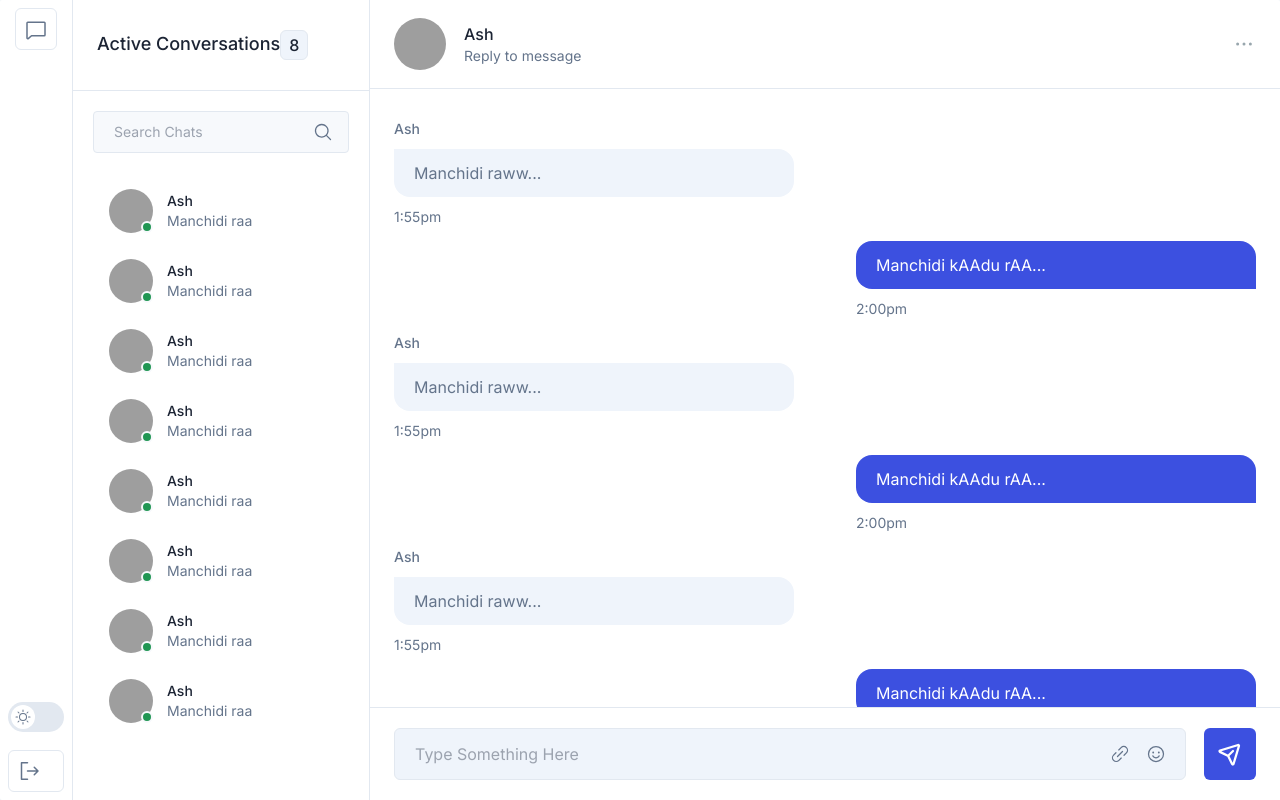
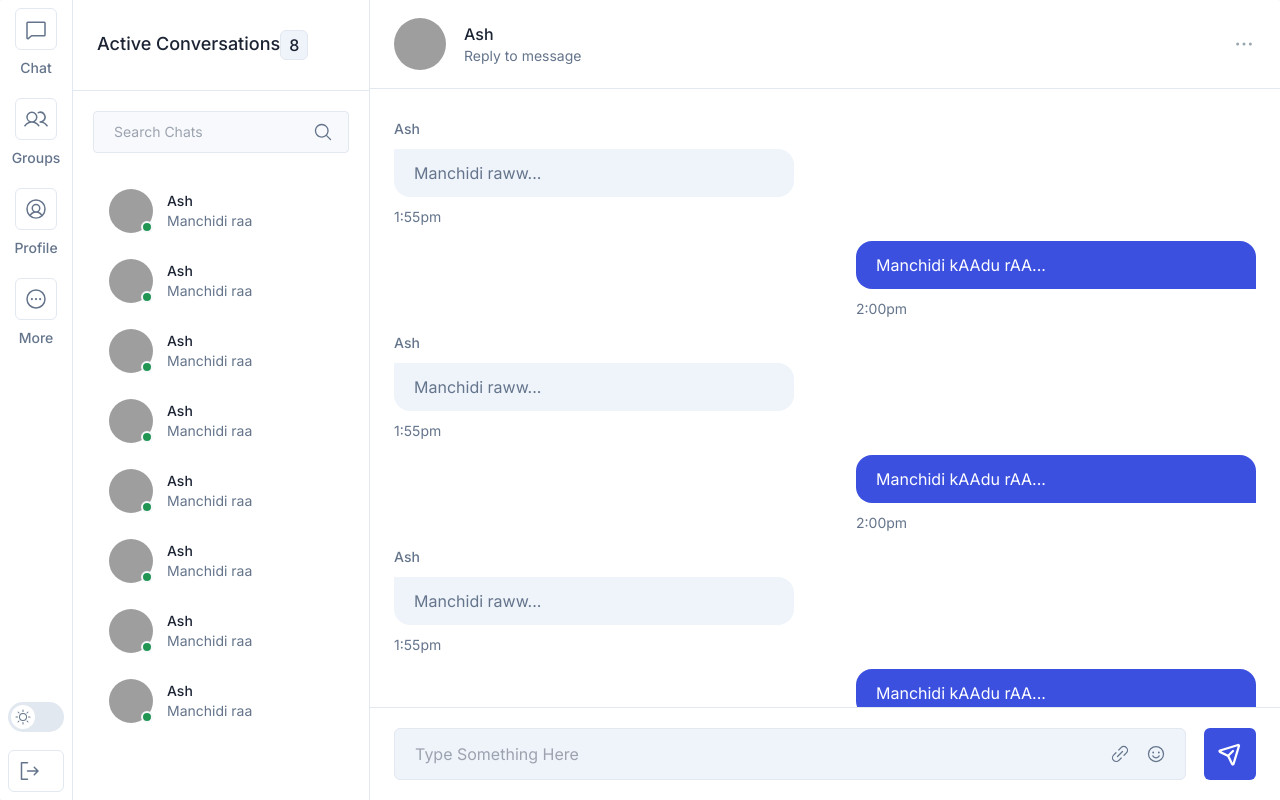
Before and after one commit to Ashrithiiitdm/Chat, a React (Vite) app in the folder client/: page / in a window 1280 px wide. Built offline with nearby package versions, Linux system fonts and the light colour scheme; grey boxes are pictures that could not be loaded.

Commit message:
Added more icons in Sidebar

```diff
--- a/client/src/section/chat/Sidebar.jsx
+++ b/client/src/section/chat/Sidebar.jsx
@@ -1,12 +1,54 @@
 import React from "react";
-import { Chat, SignOut } from '@phosphor-icons/react';
+import {
+    Chat,
+    DotsThreeCircle,
+    SignOut,
+    Users,
+    UserCircle,
+} from '@phosphor-icons/react';
 import DarkMode from "../../components/DarkMode";
+
+const Icons = [
+    {
+        key: 0,
+        title: 'Chat',
+        icon: <Chat size={24} />,
+    },
+    {
+        key: 1,
+        title: 'Groups',
+        icon: <Users size={24} />,
+    },
+    {
+        key: 2,
+        title: 'Profile',
+        icon: <UserCircle size={24} />,
+    },
+    {
+        key: 3,
+        title: 'More',
+        icon: <DotsThreeCircle size={24} />,
+    },
+];
+
 export default function Sidebar() {
     return (
-        <div className='flex flex-col border-r border-stroke p-2 dark:border-strokedark'>
-            <div className="mx-auto border rounded-md border-stroke p-2 dark:border-strokedark">
-                <Chat size={24} />
+        <div className="flex flex-col border-r border-stroke p-2 dark:border-strokedark">
+            <div className="flex flex-col items-center space-y-5">
+                {Icons.map((icon) => (
+                    <div
+                        key={icon.key}
+                        className="space-y-2 flex flex-col text-center hover:cursor-pointer hover:text-primary"
+                        onClick={() => { }}
+                    >
+                        <div className="mx-auto border rounded-md border-stroke p-2 dark:border-strokedark">
+                            {icon.icon}
+                        </div>
+                        <span className="font-medium text-sm">{icon.title}</span>
+                    </div>
+                ))}
             </div>
+
             <div className="flex flex-col grow"></div>
             <div className="space-y-4.5">
                 <DarkMode />
@@ -14,7 +56,6 @@ export default function Sidebar() {
                     <SignOut size={24} />
                 </div>
             </div>
-
         </div>
-    )
+    );
 }
```
